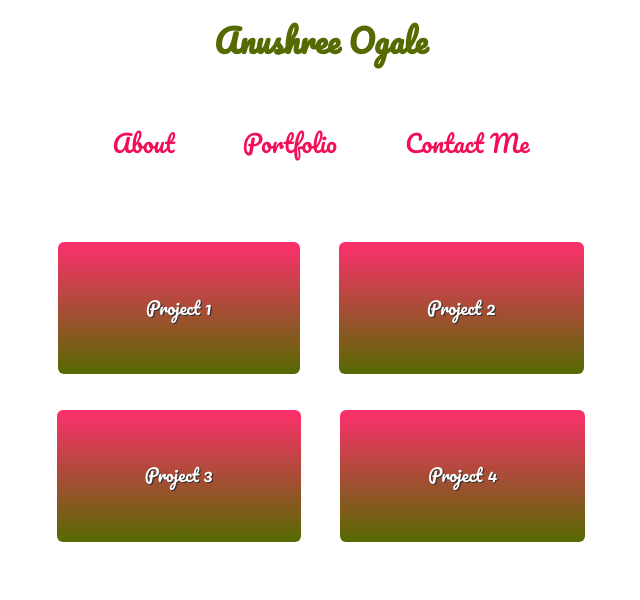
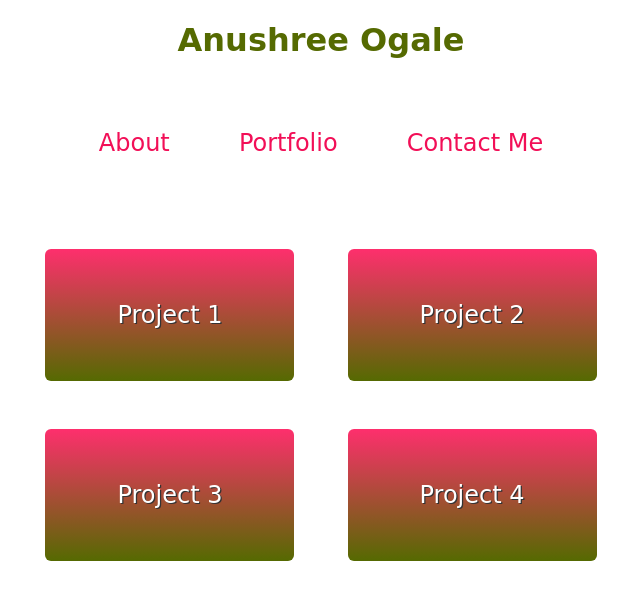
Before and after one commit to anushreeogale/anushreeogale.github.io, a plain HTML site: page index.html in a window 1280 px wide. Shown: the whole page, without its empty margins (319-959 px from the left). Drawn offline with Linux system fonts and the light colour scheme.

Commit message:
font modified

```diff
--- a/Portfolio_Project2/css/styles.css
+++ b/Portfolio_Project2/css/styles.css
@@ -331,7 +331,7 @@
 .slick-prev:before,
 .slick-next:before
 {
-    font-size: 50px;
+    font-size: 30px;
     line-height: 1;
 
     opacity: 1;
--- a/Portfolio_Project3/css/styles.css
+++ b/Portfolio_Project3/css/styles.css
@@ -57,22 +57,22 @@
 	padding: 0.6em;
 	border-radius: 6px;
 	color: #465702;
-	font-family: 'Pacifico', cursive;
+	font-family: cursive;
 	background: #B5C96D;
 	background: -webkit-linear-gradient(#DCEE94, #556A01); /* For Safari 5.1 to 6.0 */
     background: -o-linear-gradient(#DCEE94, #556A01); /* For Opera 11.1 to 12.0 */
     background: -moz-linear-gradient(#DCEE94, #556A01); /* For Firefox 3.6 to 15 */
     background: linear-gradient(#DCEE94, #556A01); /* Standard syntax */
-    text-shadow: 1.2px 1.2px #343333;
+    text-shadow: 0.7px 0.7px #343333;
     margin-top: 1em;
 }
 
 
 h3{
 	text-align: center;
-	font-family: 'Pacifico', cursive;
+	font-family: cursive;
 	color: #465702;
-	text-shadow: 1.2px 1.2px #343333;
+	text-shadow: 0.7px 0.7px #343333;
 }
 
 /******************************************************
@@ -138,8 +138,8 @@
 	background: rgba(218,238,135, .5);
 	text-align: center;
 	font-size: 0.5em;
-	font-family: 'Pacifico', cursive;
-	text-shadow: 1.2px 1.2px #343333;
+	font-family: cursive;
+	text-shadow: 0.7px 0.7px #343333;
 }
 
 .picture .overlay{
--- a/css/styles_index.css
+++ b/css/styles_index.css
@@ -10,7 +10,7 @@
   color: #797e83;
   font-size: 1em;
   margin: 0;
-  font-family: 'Pacifico', cursive;
+  font-family: cursive;
   line-height: 1.5;
   background: white;
 }
@@ -40,7 +40,7 @@
     text-align: center;
     padding: 0.5em 0 1.5em 0;
     color: #556A01;
-    font-family: 'Pacifico', cursive;
+    font-family: cursive;
 }
 
 .main_nav{
@@ -94,11 +94,11 @@
 #tabs a{
 	text-decoration: none;
 	display: block;
-	padding: 3em 5em;
+	padding: 2em 3em;
 	border-radius: 6px;
 	color: white;
-	font-family: 'Pacifico', cursive;
-    font-size: 1.1em;
+	font-family: cursive;
+    font-size: 1.5em;
 	background: #B5C96D;
 	background: -webkit-linear-gradient(#FE2F6D, #556A01); /* For Safari 5.1 to 6.0 */
     background: -o-linear-gradient(#FE2F6D, #556A01); /* For Opera 11.1 to 12.0 */
--- a/index.html
+++ b/index.html
@@ -5,8 +5,8 @@
         <title>Anushree Ogale Portfolio</title>
         <link rel="stylesheet" type="text/css" href="css/normalize.css" />
         <link rel="stylesheet" type="text/css" href="css/styles_index.css" />
-        <link href='https://fonts.googleapis.com/css?family=Noto+Sans' rel='stylesheet' type='text/css'>
-        <link href='https://fonts.googleapis.com/css?family=Pacifico' rel='stylesheet' type='text/css'>
+        <!--<link href='https://fonts.googleapis.com/css?family=Noto+Sans' rel='stylesheet' type='text/css'>
+        <link href='https://fonts.googleapis.com/css?family=Lato' rel='stylesheet' type='text/css'> -->
     </head>
     <body>
         <div class="wrapper">
```
Also changed, not shown: Portfolio_Project3/cube.html (+1 -1 lines), Portfolio_Project3/index.html (+1 -1 lines), about.html (+1 -1 lines), contact.html (+1 -2 lines).
